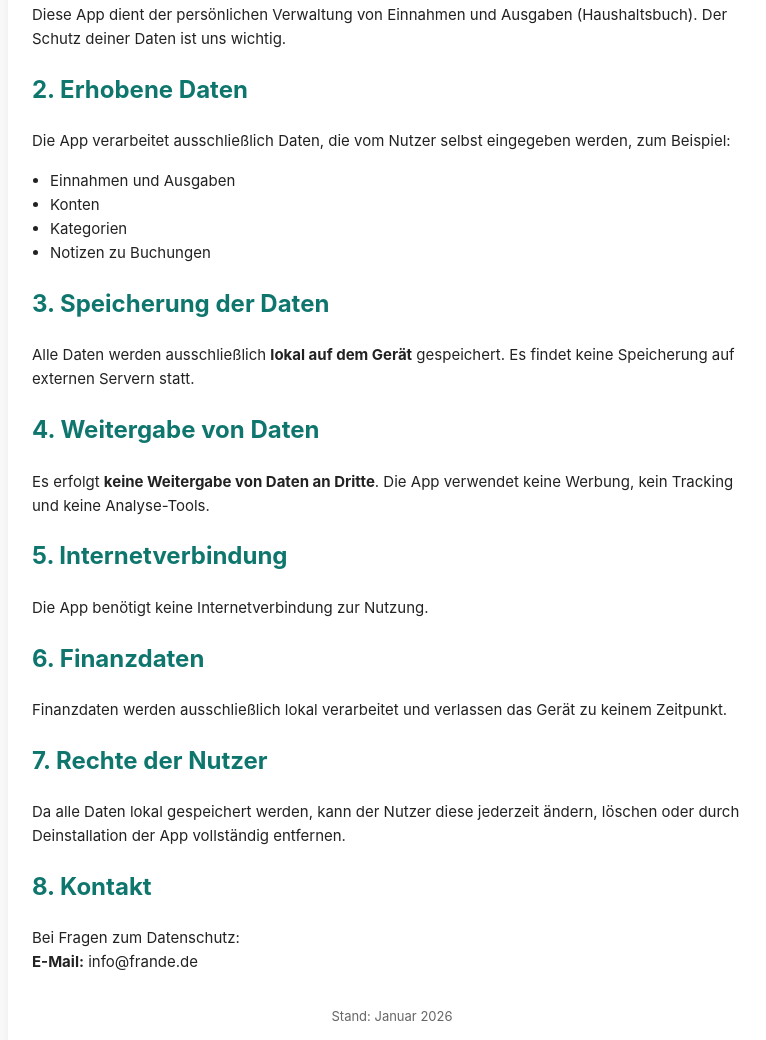
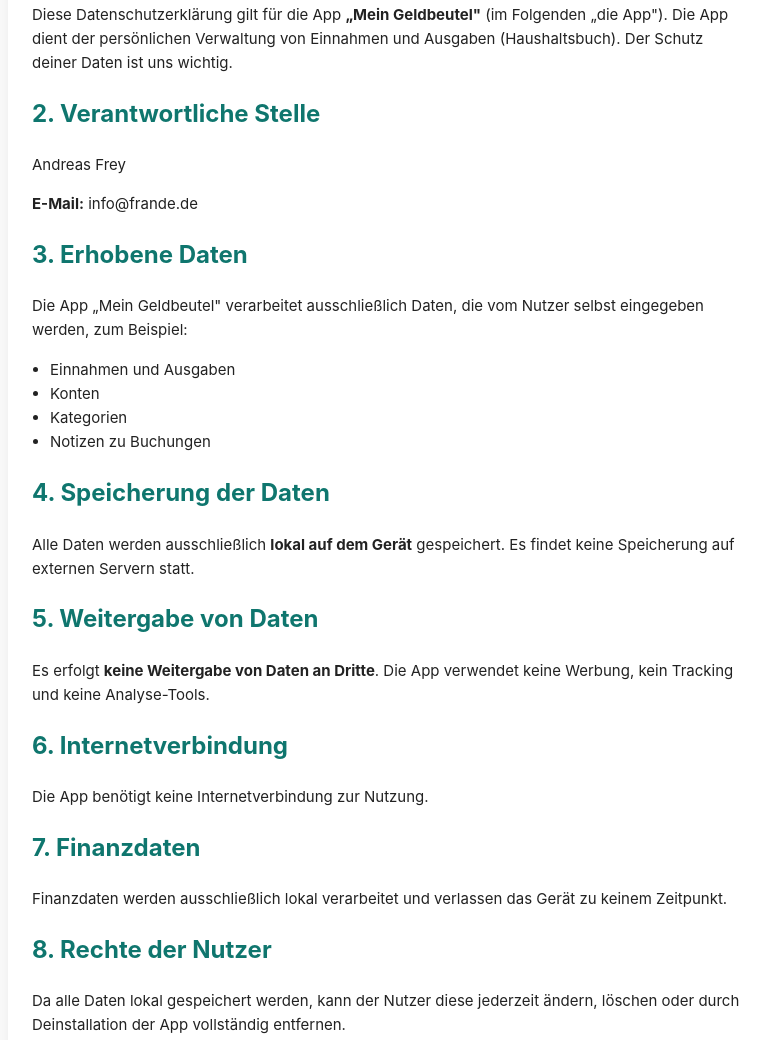
Before and after one commit to ioaccept/household-app-privacy, a plain HTML site: page index.html in a window 1280 px wide. Shown: the part 176-1216 px from the top of the page, without its empty margins (248-1014 px from the left). Drawn offline with Linux system fonts and the light colour scheme.

Commit message:
Update index.html

```diff
--- a/index.html
+++ b/index.html
@@ -2,7 +2,7 @@
 <html lang="de">
 <head>
   <meta charset="UTF-8">
-  <title>Datenschutzerklärung – Haushaltsbuch App</title>
+  <title>Datenschutzerklärung – Mein Geldbeutel</title>
   <meta name="viewport" content="width=device-width, initial-scale=1.0">
   <style>
     body {
@@ -47,12 +47,19 @@
 
     <h2>1. Allgemeines</h2>
     <p>
-      Diese App dient der persönlichen Verwaltung von Einnahmen und Ausgaben
-      (Haushaltsbuch). Der Schutz deiner Daten ist uns wichtig.
+      Diese Datenschutzerklärung gilt für die App <strong>„Mein Geldbeutel"</strong>
+      (im Folgenden „die App"). Die App dient der persönlichen Verwaltung von
+      Einnahmen und Ausgaben (Haushaltsbuch). Der Schutz deiner Daten ist uns wichtig.
     </p>
 
-    <h2>2. Erhobene Daten</h2>
-    <p>Die App verarbeitet ausschließlich Daten, die vom Nutzer selbst eingegeben werden, zum Beispiel:</p>
+    <h2>2. Verantwortliche Stelle</h2>
+    <p class="">
+      Andreas Frey
+    </p>
+    <p><strong>E-Mail:</strong> info@frande.de</p>
+
+    <h2>3. Erhobene Daten</h2>
+    <p>Die App „Mein Geldbeutel" verarbeitet ausschließlich Daten, die vom Nutzer selbst eingegeben werden, zum Beispiel:</p>
     <ul>
       <li>Einnahmen und Ausgaben</li>
       <li>Konten</li>
@@ -60,36 +67,36 @@
       <li>Notizen zu Buchungen</li>
     </ul>
 
-    <h2>3. Speicherung der Daten</h2>
+    <h2>4. Speicherung der Daten</h2>
     <p>
       Alle Daten werden ausschließlich <strong>lokal auf dem Gerät</strong> gespeichert.
       Es findet keine Speicherung auf externen Servern statt.
     </p>
 
-    <h2>4. Weitergabe von Daten</h2>
+    <h2>5. Weitergabe von Daten</h2>
     <p>
       Es erfolgt <strong>keine Weitergabe von Daten an Dritte</strong>.
       Die App verwendet keine Werbung, kein Tracking und keine Analyse-Tools.
     </p>
 
-    <h2>5. Internetverbindung</h2>
+    <h2>6. Internetverbindung</h2>
     <p>
       Die App benötigt keine Internetverbindung zur Nutzung.
     </p>
 
-    <h2>6. Finanzdaten</h2>
+    <h2>7. Finanzdaten</h2>
     <p>
       Finanzdaten werden ausschließlich lokal verarbeitet und verlassen
       das Gerät zu keinem Zeitpunkt.
     </p>
 
-    <h2>7. Rechte der Nutzer</h2>
+    <h2>8. Rechte der Nutzer</h2>
     <p>
       Da alle Daten lokal gespeichert werden, kann der Nutzer diese jederzeit ändern,
       löschen oder durch Deinstallation der App vollständig entfernen.
     </p>
 
-    <h2>8. Kontakt</h2>
+    <h2>9. Kontakt</h2>
     <p>
       Bei Fragen zum Datenschutz:
       <br>
@@ -97,7 +104,7 @@
     </p>
 
     <footer>
-      Stand: Januar 2026
+      Stand: September 2026
     </footer>
   </div>
 </body>
```
